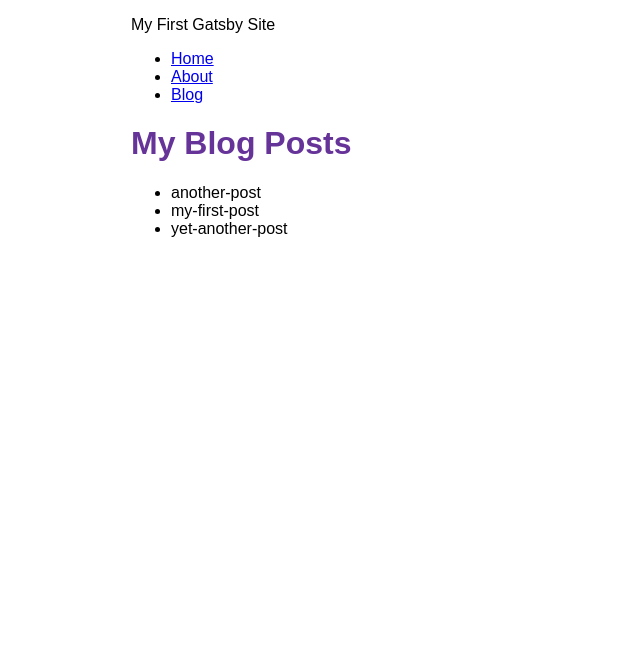
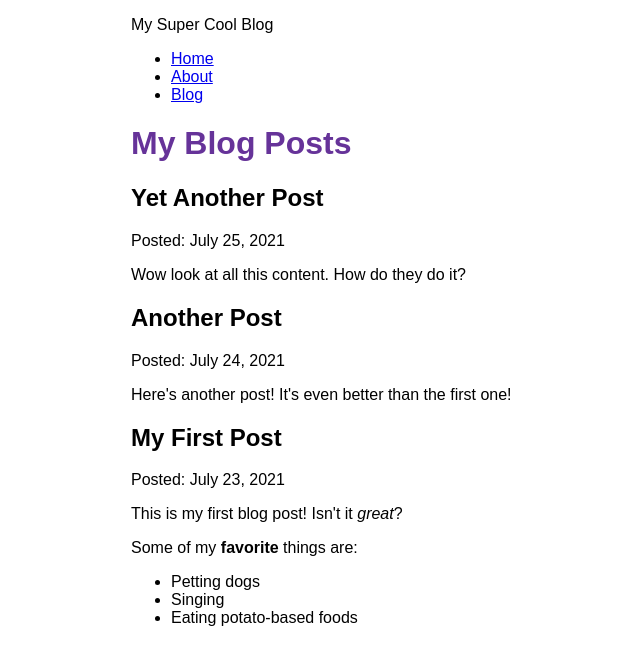
Before and after one commit to rwomdev/my-gatsby-site, a Gatsby site: page /blog in a window 1280 px wide. Shown: the whole page, without its empty margins (259-899 px from the left). Built offline with nearby package versions, Linux system fonts and the light colour scheme; Gatsby itself is replaced by a stand-in of ours.

Commit message:
Finished Gatsby Tutorial Part 5

```diff
--- a/blog/another-post.mdx
+++ b/blog/another-post.mdx
@@ -0,0 +1,6 @@
+---
+title: "Another Post"
+date: "2021-07-24"
+---
+
+Here's another post! It's even better than the first one!
--- a/blog/my-first-post.mdx
+++ b/blog/my-first-post.mdx
@@ -0,0 +1,12 @@
+---
+title: "My First Post"
+date: "2021-07-23"
+---
+
+This is my first blog post! Isn't it *great*?
+
+Some of my **favorite** things are:
+
+* Petting dogs
+* Singing
+* Eating potato-based foods
--- a/blog/yet-another-post.mdx
+++ b/blog/yet-another-post.mdx
@@ -0,0 +1,6 @@
+---
+title: "Yet Another Post"
+date: "2021-07-25"
+---
+
+Wow look at all this content. How do they do it?
--- a/gatsby-config.js
+++ b/gatsby-config.js
@@ -1,17 +1,18 @@
 module.exports = {
   siteMetadata: {
-    title: "My First Gatsby Site",
+    title: "My Super Cool Blog",
   },
   plugins: [
     "gatsby-plugin-gatsby-cloud",
     "gatsby-plugin-image",
     "gatsby-plugin-sharp",
     {
-      resolve: "gatsby-source-filesystem",
+      resolve: `gatsby-source-filesystem`,
       options: {
         name: `blog`,
-        path: `${__dirname}/blog`,
-      }
+        path: `${__dirname}/blog/`,
+      },
     },
+    "gatsby-plugin-mdx",
   ],
 };
--- a/package.json
+++ b/package.json
@@ -15,9 +15,12 @@
     "clean": "gatsby clean"
   },
   "dependencies": {
+    "@mdx-js/mdx": "^1.6.22",
+    "@mdx-js/react": "^1.6.22",
     "gatsby": "^3.9.1",
     "gatsby-plugin-gatsby-cloud": "^2.9.1",
     "gatsby-plugin-image": "^1.9.0",
+    "gatsby-plugin-mdx": "^2.9.0",
     "gatsby-plugin-sharp": "^3.9.0",
     "gatsby-source-filesystem": "^3.9.0",
     "react": "^17.0.1",
--- a/src/pages/blog.js
+++ b/src/pages/blog.js
@@ -1,28 +1,38 @@
 import * as React from 'react'
 import { graphql } from 'gatsby'
+import { MDXRenderer } from 'gatsby-plugin-mdx'
 import Layout from '../components/layout'
+
+// imports
 
 const BlogPage = ({ data }) => {
   return (
     <Layout pageTitle="My Blog Posts">
-      <ul>
       {
-        data.allFile.nodes.map(node => (
-          <li key={node.name}>
-            {node.name}
-          </li>
+        data.allMdx.nodes.map((node) => (
+          <article key={node.id}>
+            <h2>{node.frontmatter.title}</h2>
+            <p>Posted: {node.frontmatter.date}</p>
+            <MDXRenderer>
+              {node.body}
+            </MDXRenderer>
+          </article>
         ))
       }
-      </ul>
     </Layout>
   )
 }
 
 export const query = graphql`
   query {
-    allFile {
+    allMdx(sort: {fields: frontmatter___date, order: DESC}) {
       nodes {
-        name
+        frontmatter {
+          title
+          date(formatString: "MMMM DD, YYYY")
+        }
+        id
+        body
       }
     }
   }
```
Also changed, not shown: 1 other file.
